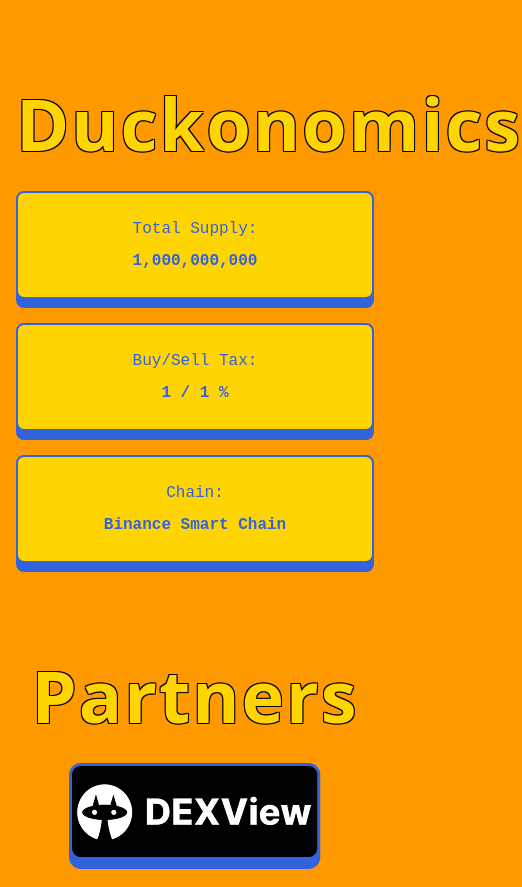
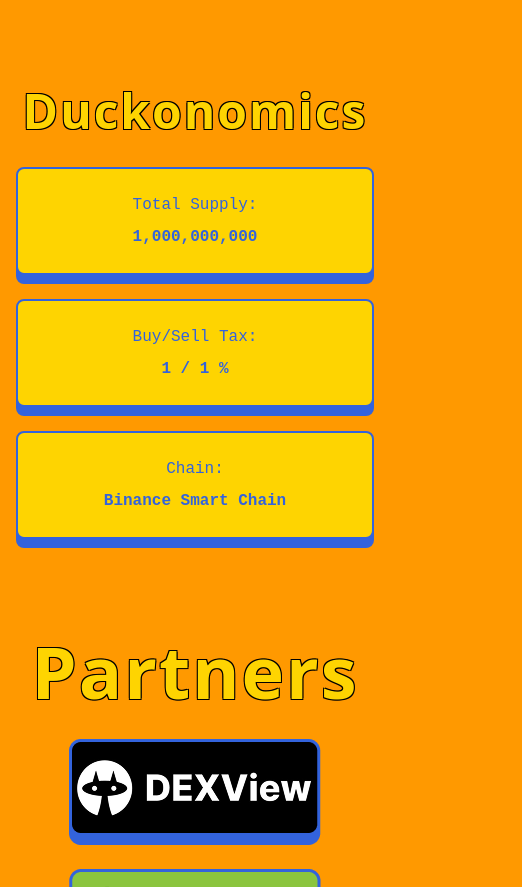
Before and after one commit to DarkVoid01/Ducker, a plain HTML site: page index.html in a window 390 px wide. Shown: the part 1689-2576 px from the top of the page, 522 px wide, since content can reach past the window. Drawn offline with nearby package versions, Linux system fonts and the light colour scheme; a web font is replaced by a local one.

Commit message:
duckonomics text size

```diff
--- a/index.html
+++ b/index.html
@@ -116,7 +116,7 @@
 
         <!-- Tokenomics Section -->
         <div class="py-12" id="token">
-            <h2 class="text-ducker-yellow text-7xl font-bold text-center mb-8 duck-shadow heading">Duckonomics</h2>
+            <h2 class="text-ducker-yellow lg:text-7xl text-5xl font-bold text-center mb-8 duck-shadow heading">Duckonomics</h2>
             <div class="grid grid-cols-1 md:grid-cols-3 gap-6">
                 <div class="bg-ducker-yellow border-2 border-ducker-blue rounded-lg p-6 text-center  blue-shadow">
                     <p class="text-ducker-blue  mb-2">Total Supply:</p>
```
